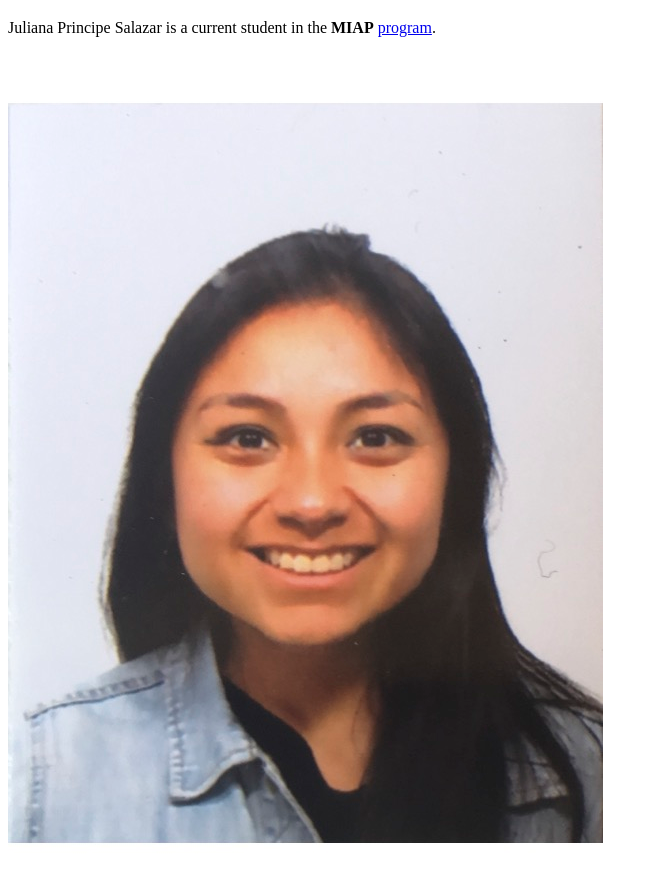
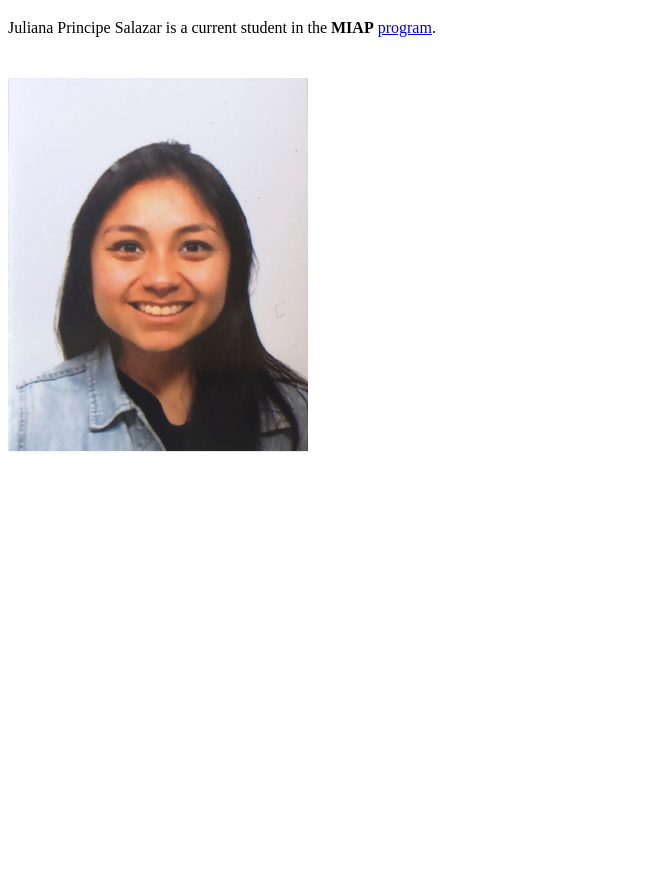
Before and after one commit to jprincipesalazar/personal_page, a plain HTML site: page index.html in a window 1280 px wide. Shown: the part 61-942 px from the top of the page, without its empty margins (0-658 px from the left). After the commit the page ends 800 px from the top, so only its background shows below. Drawn offline with Linux system fonts and the light colour scheme.

Commit message:
Update index.html

```diff
--- a/index.html
+++ b/index.html
@@ -6,6 +6,6 @@
   <body>
     <h1>Bio</h1>
     <p>Juliana Principe Salazar is a current student in the <strong>MIAP</strong> <a href="https://tisch.nyu.edu/cinema-studies/miap">program</a>.</p>
-    <img src="FOTO_CARNET.jpg" alt="Picture of Juliana">
+    <img src="FOTO_CARNET.jpg" alt="Picture of Juliana" style="width:300px">
   </body>
 </html>
```
